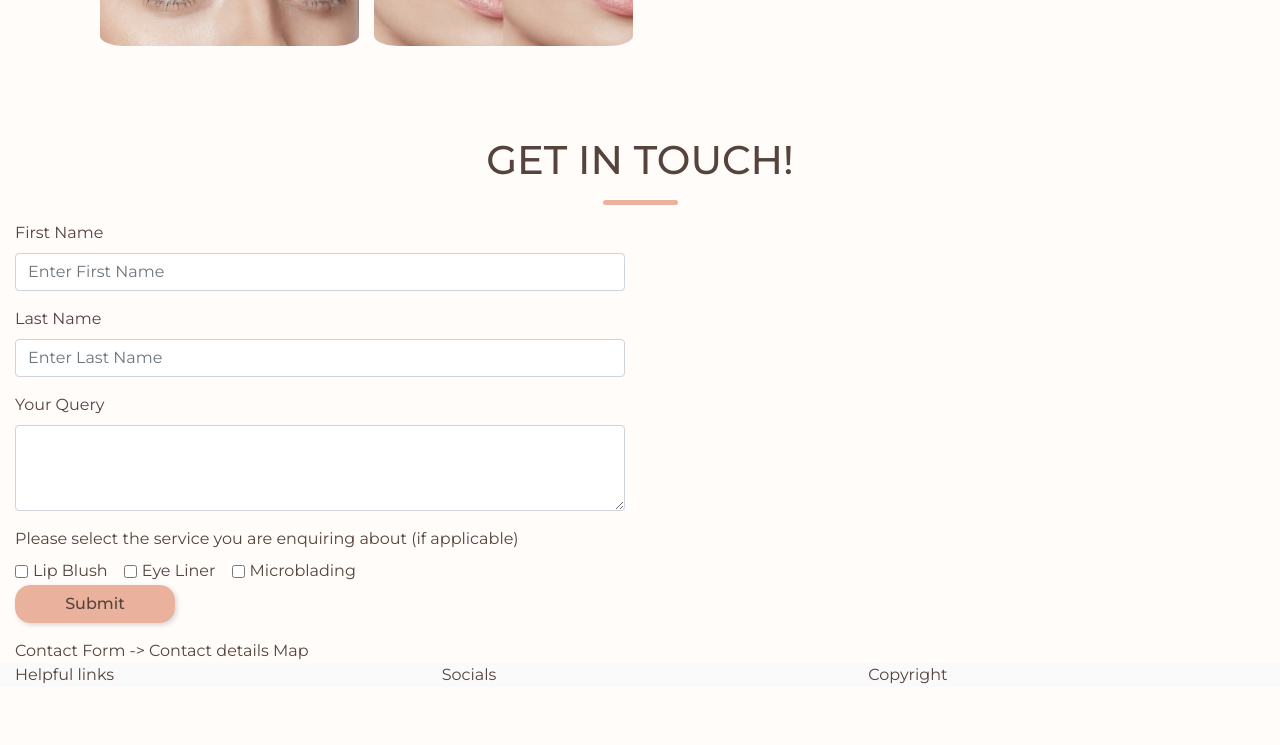
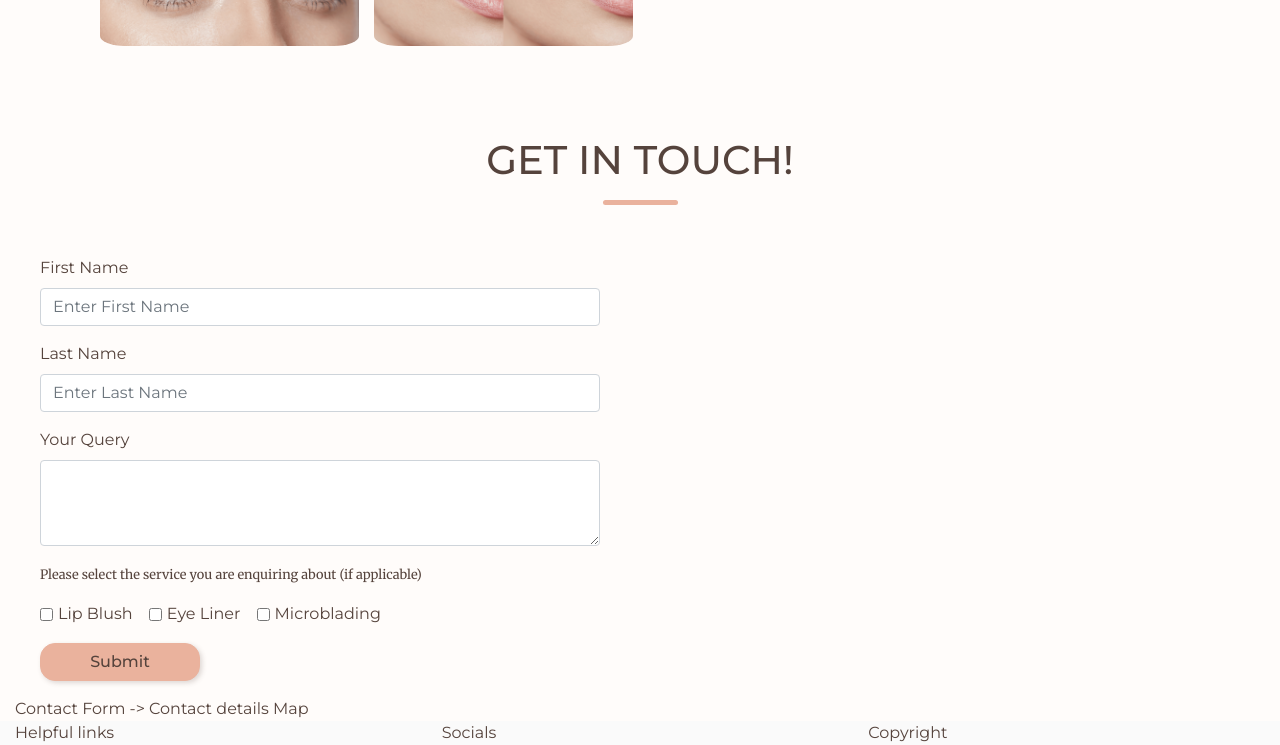
Before and after one commit to sdthomas91/n-g-spmu, a plain HTML site: page index.html in a window 1280 px wide. Shown: the part 5377-6122 px from the top of the page. Before the commit the page ends 6064 px from the top, so only its background shows below. Drawn offline with nearby package versions, Linux system fonts and the light colour scheme.

Commit message:
added some formatting and text to the form in order to make it more pleasing to the eye and give prompts to users where relevant

```diff
--- a/assets/css/style.css
+++ b/assets/css/style.css
@@ -561,9 +561,17 @@ small {
 
 .contact-title {
     margin-top: 75px;
+    margin-bottom: 35px;
 
 }
 
+.contact-form {
+    padding: 0 25px;
+}
+
+.form-checkboxes {
+    margin-bottom: 15px;
+}
 
 /* ----------------------------- Footer */
 
--- a/index.html
+++ b/index.html
@@ -486,8 +486,11 @@
                         <label for="yourQuery">Your Query</label>
                         <textarea class="form-control" id="yourQuery" rows="3" required></textarea>
                     </div>
-                    <div><label for="form-check">Please select the service you are enquiring about (if
-                            applicable)</label></div>
+                    <div>
+                        <p><small>Please select the service you are enquiring about (if
+                                applicable)</small></p>
+                    </div>
+                    <div class="form-group form-checkboxes">
                         <div class="form-check form-check-inline">
                             <input class="form-check-input" type="checkbox" id="lipBlushCheckbox" value="lipBlush">
                             <label class="form-check-label" for="lipBlushCheckbox">Lip Blush</label>
@@ -497,8 +500,10 @@
                             <label class="form-check-label" for="eyeLinerCheckbox">Eye Liner</label>
                         </div>
                         <div class="form-check form-check-inline">
-                        <input class="form-check-input" type="checkbox" id="microbladingCheckbox" value="microblading">
+                            <input class="form-check-input" type="checkbox" id="microbladingCheckbox"
+                                value="microblading">
                             <label class="form-check-label" for="microbladingCheckbox">Microblading</label>
+                        </div>
                     </div>
                     <div class="form-group">
                         <button type="submit" class="btn btn--cta btn--pink box-shadow--dark">Submit</button>
```
Lines whose indentation alone changed are shown as unchanged.
